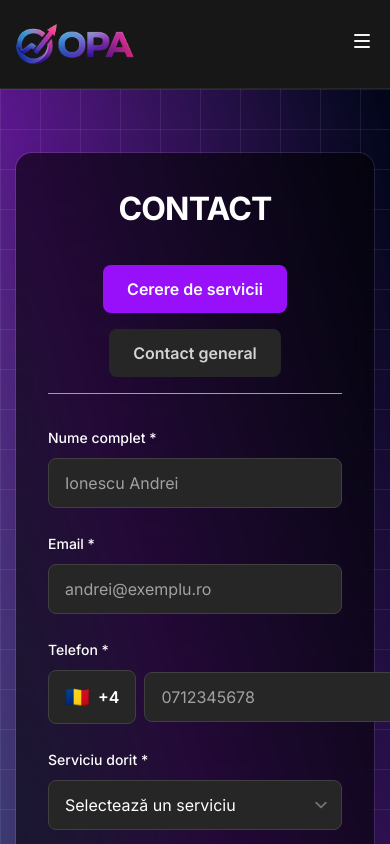
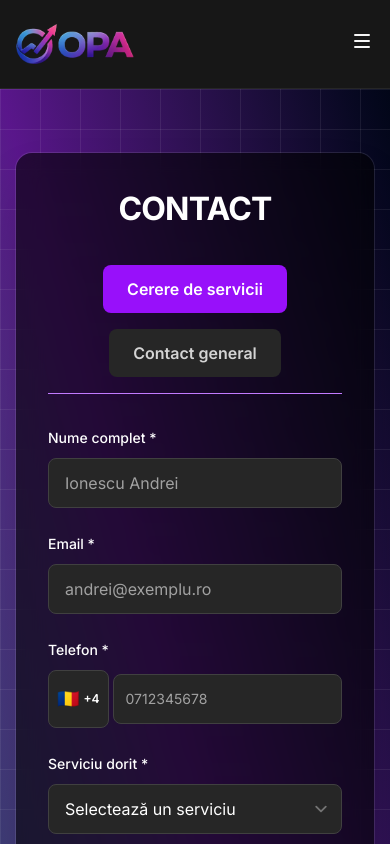
Before and after one commit to opa-agency/opa-agency, a Vue app: page /contact in a window 390 px wide. Shown: the top 844 px of the page. Built offline with nearby package versions, Linux system fonts and the light colour scheme.

Commit message:
style: improve phone input layout and styling in contact forms

```diff
--- a/src/components/forms/GeneralContactForm.vue
+++ b/src/components/forms/GeneralContactForm.vue
@@ -26,10 +26,10 @@
 
     <div>
       <label for="phone" class="block text-sm font-medium text-white mb-2">Telefon *</label>
-      <div class="flex items-center gap-2">
-        <div class="flex items-center gap-2 px-4 py-3 bg-gray-800 border border-gray-700 rounded-lg text-white">
-          <span class="text-xl">🇷🇴</span>
-          <span class="font-semibold">+4</span>
+      <div class="flex items-center gap-1 sm:gap-2">
+        <div class="flex items-center gap-1 sm:gap-2 px-2 sm:px-4 py-3 bg-gray-800 border border-gray-700 rounded-lg text-white flex-shrink-0">
+          <span class="text-lg sm:text-xl">🇷🇴</span>
+          <span class="font-semibold text-xs sm:text-base">+4</span>
         </div>
         <input
           type="tel"
@@ -37,7 +37,7 @@
           v-model="phoneNumber"
           @input="handlePhoneInput"
           required
-          class="flex-1 px-4 py-3 bg-gray-800 border border-gray-700 rounded-lg text-white placeholder-gray-400 focus:outline-none focus:ring-2 focus:ring-purple-500 focus:border-transparent"
+          class="flex-1 min-w-0 px-3 sm:px-4 py-3 bg-gray-800 border border-gray-700 rounded-lg text-white placeholder-gray-400 focus:outline-none focus:ring-2 focus:ring-purple-500 focus:border-transparent text-sm sm:text-base"
           placeholder="0712345678"
         />
       </div>
--- a/src/components/forms/ServiceRequestForm.vue
+++ b/src/components/forms/ServiceRequestForm.vue
@@ -26,10 +26,10 @@
 
     <div>
       <label for="phone" class="block text-sm font-medium text-white mb-2">Telefon *</label>
-      <div class="flex items-center gap-2">
-        <div class="flex items-center gap-2 px-4 py-3 bg-gray-800 border border-gray-700 rounded-lg text-white">
-          <span class="text-xl">🇷🇴</span>
-          <span class="font-semibold">+4</span>
+      <div class="flex items-center gap-1 sm:gap-2">
+        <div class="flex items-center gap-1 sm:gap-2 px-2 sm:px-4 py-3 bg-gray-800 border border-gray-700 rounded-lg text-white flex-shrink-0">
+          <span class="text-lg sm:text-xl">🇷🇴</span>
+          <span class="font-semibold text-xs sm:text-base">+4</span>
         </div>
         <input
           type="tel"
@@ -37,7 +37,7 @@
           v-model="phoneNumber"
           @input="handlePhoneInput"
           required
-          class="flex-1 px-4 py-3 bg-gray-800 border border-gray-700 rounded-lg text-white placeholder-gray-400 focus:outline-none focus:ring-2 focus:ring-purple-500 focus:border-transparent"
+          class="flex-1 min-w-0 px-3 sm:px-4 py-3 bg-gray-800 border border-gray-700 rounded-lg text-white placeholder-gray-400 focus:outline-none focus:ring-2 focus:ring-purple-500 focus:border-transparent text-sm sm:text-base"
           placeholder="0712345678"
         />
       </div>
```
